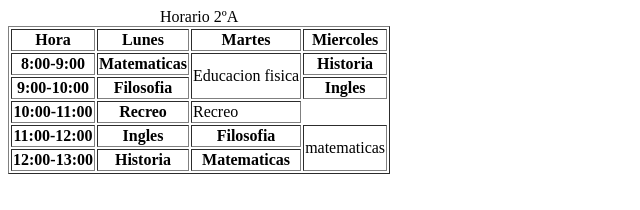
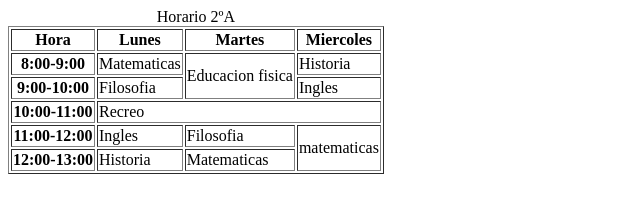
Before and after one commit to NaeFox/Repositorio, a plain HTML site: page tabla.html in a window 1280 px wide. Shown: the whole page, without its empty margins (0-640 px from the left). Drawn offline with Linux system fonts and the light colour scheme.

Commit message:
tabla arreglada

```diff
--- a/tabla.html
+++ b/tabla.html
@@ -20,36 +20,35 @@
         <tbody>
           <tr>
             <th>8:00-9:00</th>
-            <th>Matematicas</th>
+            <td>Matematicas</th>
              <td rowspan= "2"> Educacion fisica </td>
-            <th>Historia</th>
+            <td>Historia</th>
 
           </tr>
           <tr>
              <th>9:00-10:00</th>
-             <th>Filosofia</th>
-             <th>Ingles</th>
+             <td>Filosofia</td>
+             <td>Ingles</td>
           </tr>
 
           <tr>
             <th>10:00-11:00</th>
-            <th>Recreo</th>
-             <td coslpan= "3"> Recreo </td>
+             <td colspan= "3">Recreo</td>
 
           </tr>
 
           <tr>
             <th>11:00-12:00</th>
-            <th>Ingles</th>
-            <th>Filosofia</th>
+            <td>Ingles</td>
+            <td>Filosofia</td>
              <td rowspan="2"> matematicas </td>
 
           </tr>
 
           <tr>
             <th>12:00-13:00</th>
-            <th>Historia</th>
-            <th>Matematicas</th>
+            <td>Historia</td>
+            <td>Matematicas</td>
         </tbody>
 
       </table>
```
